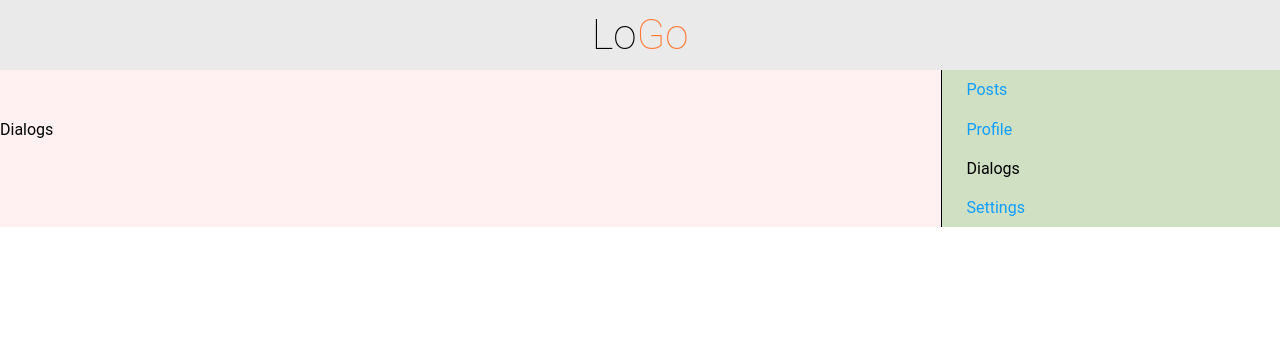
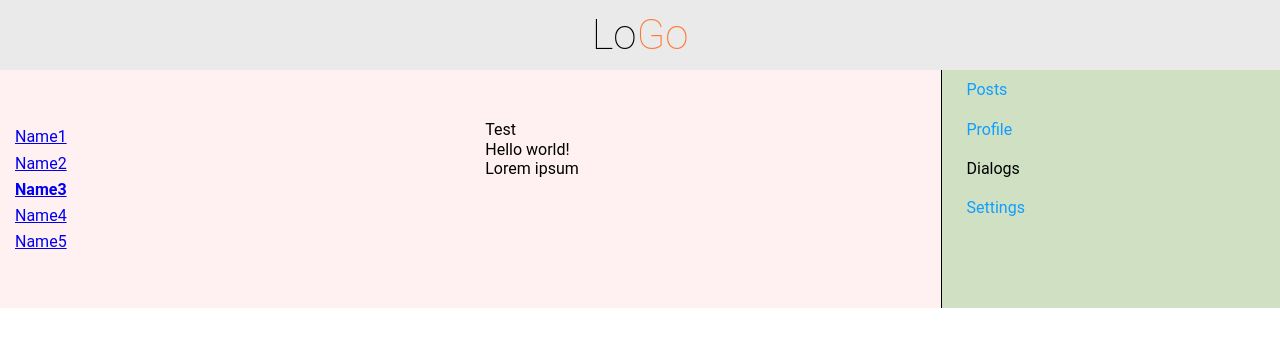
Before and after one commit to AlexWebUa/react-training, a React (Create React App) app: page /dialogs in a window 1280 px wide. Shown: the top 346 px of the page. Built offline with nearby package versions, Linux system fonts and the light colour scheme.

Commit message:
Added dialogs page

```diff
--- a/src/components/Main/Dialogs/Dialogs.jsx
+++ b/src/components/Main/Dialogs/Dialogs.jsx
@@ -1,10 +1,36 @@
 import React from "react";
 import "./Dialogs.scss";
+import {NavLink} from "react-router-dom";
 
 const Dialogs = () => {
     return (
         <div className="dialogs">
-            Dialogs
+            <div className="dialogs__list">
+                <div className="dialog">
+                    <NavLink to="/dialogs/1">Name1</NavLink>
+                </div>
+                <div className="dialog">
+                    <NavLink to="/dialogs/2">Name2</NavLink>
+                </div>
+                <div className="dialog active">
+                    <NavLink to="/dialogs/3">Name3</NavLink>
+                </div>
+                <div className="dialog">
+                    <NavLink to="/dialogs/4">Name4</NavLink>
+                </div>
+                <div className="dialog">
+                    <NavLink to="/dialogs/5">Name5</NavLink>
+                </div>
+            </div>
+            <div className="dialogs__messages">
+                <div className="message">
+                    Test
+                </div>
+                <div className="message">
+                    Hello world!
+                </div>
+                <div className="message">Lorem ipsum</div>
+            </div>
         </div>
     );
 }
--- a/src/components/Main/Dialogs/Dialogs.scss
+++ b/src/components/Main/Dialogs/Dialogs.scss
@@ -0,0 +1,23 @@
+.dialogs {
+    display: flex;
+    flex-direction: row;
+
+    &__list, &__messages {
+        width: 50%;
+        padding: 0 15px;
+    }
+
+    &__list {
+        .dialog {
+            margin: 7px 0;
+
+            &.active {
+                font-weight: bold;
+            }
+        }
+    }
+
+    &__messages {
+
+    }
+}
```
